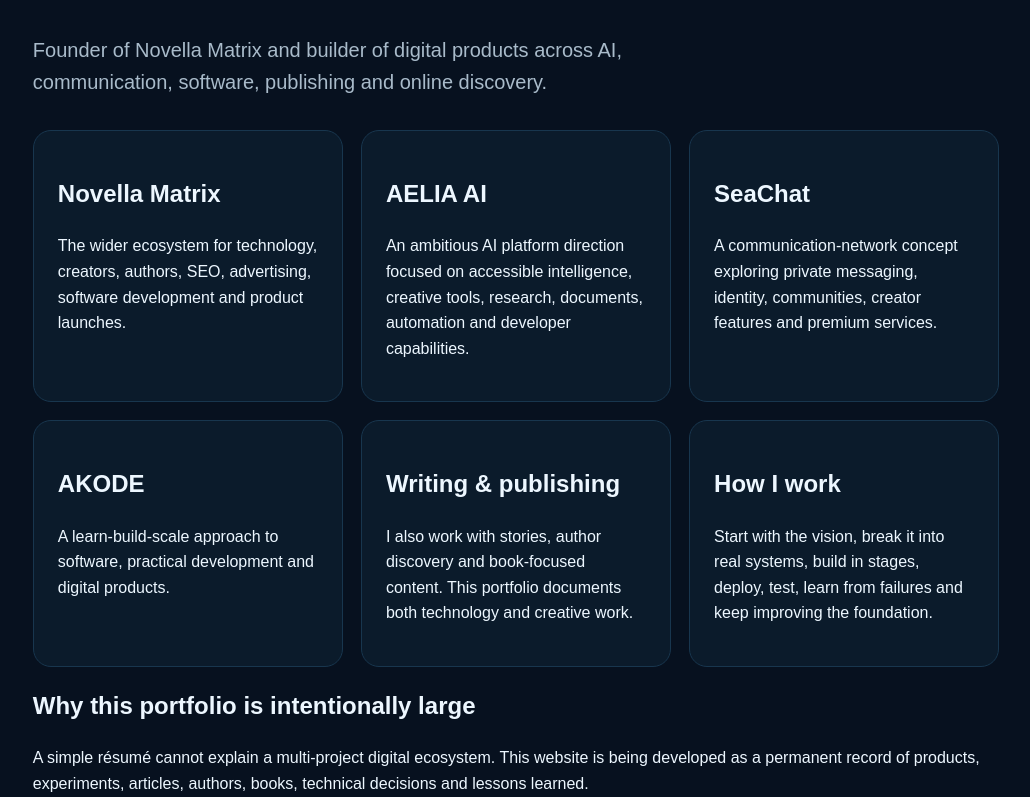
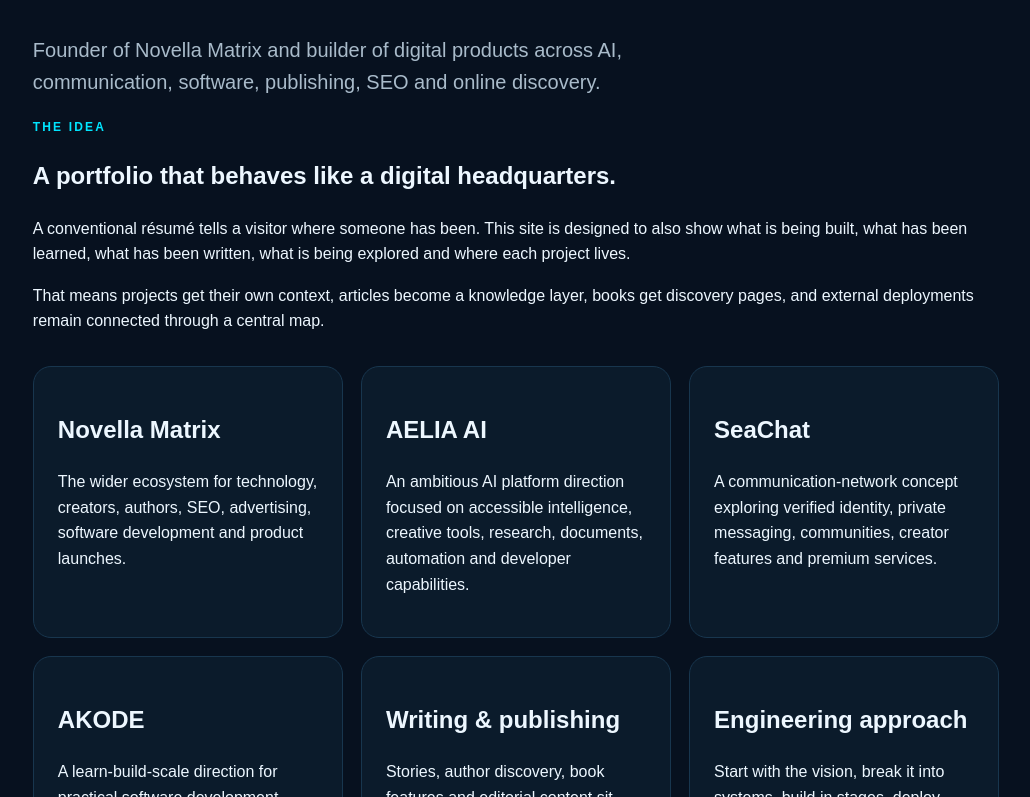
Before and after one commit to Stevebook001/Akode, a Next.js app: page /about in a window 1280 px wide. Shown: the part 243-1040 px from the top of the page, without its empty margins (124-1154 px from the left). Built offline with nearby package versions, Linux system fonts and the light colour scheme.

Commit message:
Expand page.tsx for portfolio

```diff
--- a/app/about/page.tsx
+++ b/app/about/page.tsx
@@ -1,66 +1,18 @@
-export const metadata = { title: "About Ibrahim Akanni Ahmad" };
+export const metadata = { title: "About Ibrahim Akanni Ahmad", description: "About the founder, builder and author behind this digital ecosystem." };
 
 export default function About() {
-  return (
-    <main className="page">
-      <p className="eyebrow">ABOUT THE FOUNDER</p>
-      <h1>Ibrahim Akanni Ahmad</h1>
-      <p className="lead">
-        Founder of Novella Matrix and builder of digital products across AI,
-        communication, software, publishing and online discovery.
-      </p>
-      <div className="grid">
-        <section className="card">
-          <h2>Novella Matrix</h2>
-          <p>
-            The wider ecosystem for technology, creators, authors, SEO,
-            advertising, software development and product launches.
-          </p>
-        </section>
-        <section className="card">
-          <h2>AELIA AI</h2>
-          <p>
-            An ambitious AI platform direction focused on accessible intelligence,
-            creative tools, research, documents, automation and developer capabilities.
-          </p>
-        </section>
-        <section className="card">
-          <h2>SeaChat</h2>
-          <p>
-            A communication-network concept exploring private messaging, identity,
-            communities, creator features and premium services.
-          </p>
-        </section>
-        <section className="card">
-          <h2>AKODE</h2>
-          <p>
-            A learn-build-scale approach to software, practical development and
-            digital products.
-          </p>
-        </section>
-        <section className="card">
-          <h2>Writing & publishing</h2>
-          <p>
-            I also work with stories, author discovery and book-focused content.
-            This portfolio documents both technology and creative work.
-          </p>
-        </section>
-        <section className="card">
-          <h2>How I work</h2>
-          <p>
-            Start with the vision, break it into real systems, build in stages,
-            deploy, test, learn from failures and keep improving the foundation.
-          </p>
-        </section>
-      </div>
-      <section className="feature">
-        <h2>Why this portfolio is intentionally large</h2>
-        <p>
-          A simple résumé cannot explain a multi-project digital ecosystem. This
-          website is being developed as a permanent record of products, experiments,
-          articles, authors, books, technical decisions and lessons learned.
-        </p>
-      </section>
-    </main>
-  );
+  return <main className="page">
+    <p className="eyebrow">ABOUT THE FOUNDER</p><h1>Ibrahim Akanni Ahmad</h1>
+    <p className="lead">Founder of Novella Matrix and builder of digital products across AI, communication, software, publishing, SEO and online discovery.</p>
+    <section className="feature split"><div><p className="eyebrow">THE IDEA</p><h2>A portfolio that behaves like a digital headquarters.</h2></div><div><p>A conventional résumé tells a visitor where someone has been. This site is designed to also show what is being built, what has been learned, what has been written, what is being explored and where each project lives.</p><p>That means projects get their own context, articles become a knowledge layer, books get discovery pages, and external deployments remain connected through a central map.</p></div></section>
+    <div className="grid">
+      <section className="card"><h2>Novella Matrix</h2><p>The wider ecosystem for technology, creators, authors, SEO, advertising, software development and product launches.</p></section>
+      <section className="card"><h2>AELIA AI</h2><p>An ambitious AI platform direction focused on accessible intelligence, creative tools, research, documents, automation and developer capabilities.</p></section>
+      <section className="card"><h2>SeaChat</h2><p>A communication-network concept exploring verified identity, private messaging, communities, creator features and premium services.</p></section>
+      <section className="card"><h2>AKODE</h2><p>A learn-build-scale direction for practical software development, deployment and reusable engineering patterns.</p></section>
+      <section className="card"><h2>Writing & publishing</h2><p>Stories, author discovery, book features and editorial content sit alongside the technology work instead of being hidden from it.</p></section>
+      <section className="card"><h2>Engineering approach</h2><p>Start with the vision, break it into systems, build in stages, deploy, test, learn from failures and keep improving the foundation.</p></section>
+    </div>
+    <section className="feature"><h2>What this site records</h2><div className="checklist"><span>✓ Products and deployments</span><span>✓ Technical decisions and lessons</span><span>✓ AI and web experiments</span><span>✓ Author and book discovery</span><span>✓ SEO and content strategy</span><span>✓ Current focus and future directions</span></div></section>
+  </main>;
 }
```
